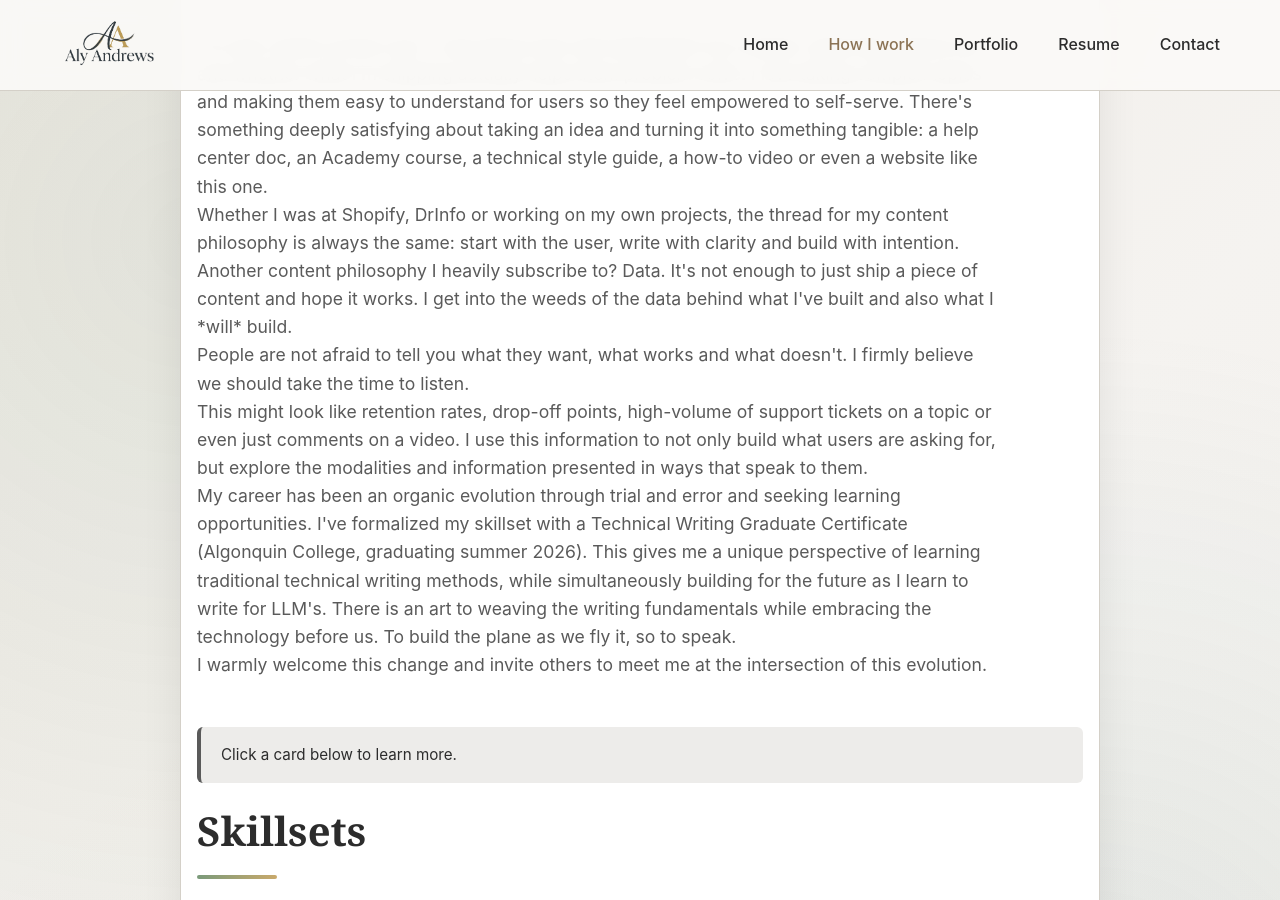
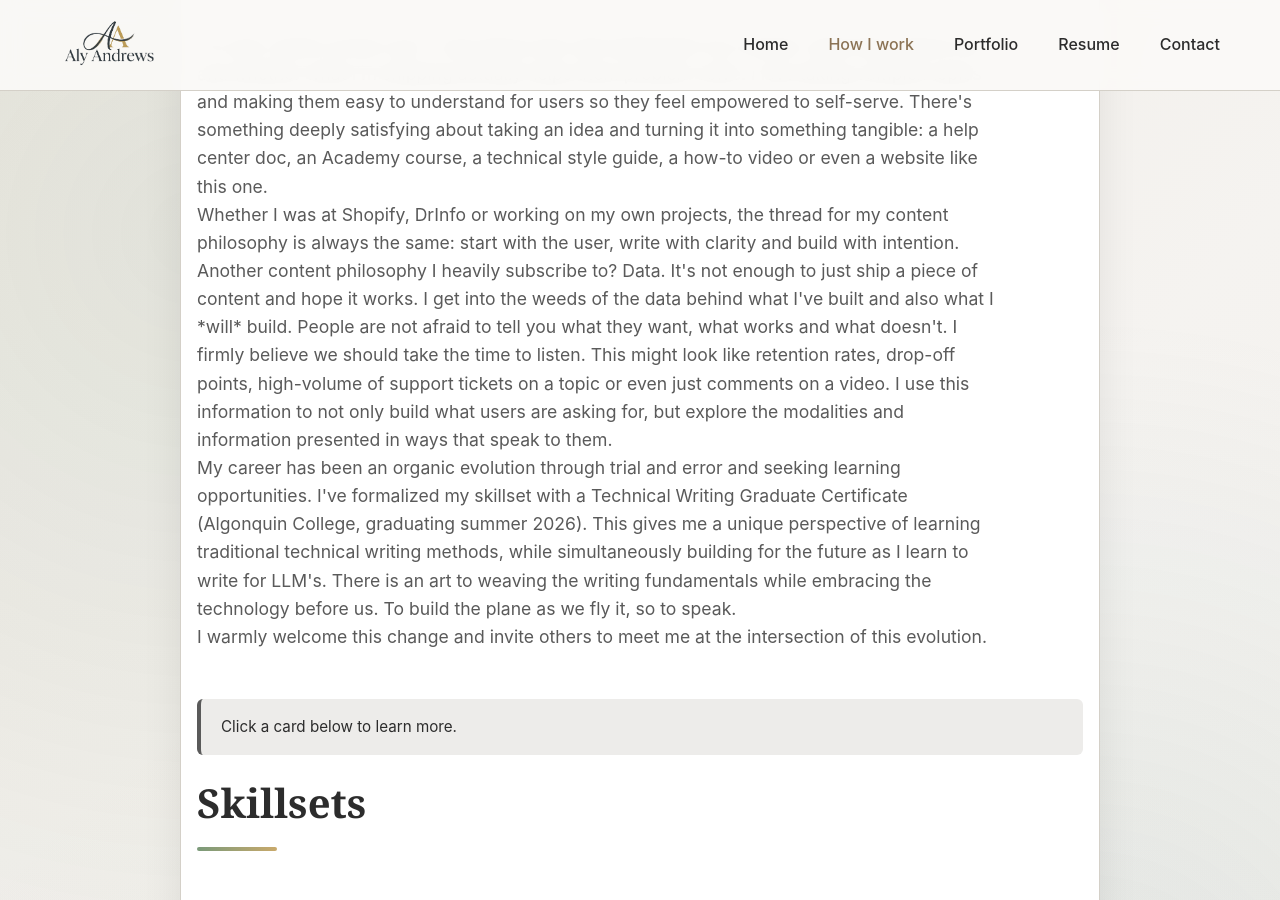
Before and after one commit to aly-andrews/aly-andrews.github.io, a Jekyll site: the page built from pages/how-i-work.md, in a window 1280 px wide and 900 px high, scrolled down 545 px. Built offline with Jekyll 4.4.1, drawn with Linux system fonts in a browser that asks for light colours.

Commit message:
Remove blockquote to fix Jekyll build
The blockquote was causing kramdown parser errors in the Jekyll build.
Reverting to plain paragraph text to resolve the build failure.

```diff
--- a/pages/how-i-work.md
+++ b/pages/how-i-work.md
@@ -19,11 +19,7 @@
       <h2 class="section-title">Content philosophies</h2>
       <p>I'm user centric at the core. I care about who will read/watch my content, what they need to do and whether what I'm shipping actually helps them problem solve. I love taking complex topics and making them easy to understand for users so they feel empowered to self-serve. There's something deeply satisfying about taking an idea and turning it into something tangible: a help center doc, an Academy course, a technical style guide, a how-to video or even a website like this one.</p>
       <p>Whether I was at Shopify, DrInfo or working on my own projects, the thread for my content philosophy is always the same: start with the user, write with clarity and build with intention.</p>
-      <p>Another content philosophy I heavily subscribe to? Data. It's not enough to just ship a piece of content and hope it works. I get into the weeds of the data behind what I've built and also what I *will* build.</p>
-      <blockquote>
-        <p>People are not afraid to tell you what they want, what works and what doesn't. I firmly believe we should take the time to listen.</p>
-      </blockquote>
-      <p>This might look like retention rates, drop-off points, high-volume of support tickets on a topic or even just comments on a video. I use this information to not only build what users are asking for, but explore the modalities and information presented in ways that speak to them.</p>
+      <p>Another content philosophy I heavily subscribe to? Data. It's not enough to just ship a piece of content and hope it works. I get into the weeds of the data behind what I've built and also what I *will* build. People are not afraid to tell you what they want, what works and what doesn't. I firmly believe we should take the time to listen. This might look like retention rates, drop-off points, high-volume of support tickets on a topic or even just comments on a video. I use this information to not only build what users are asking for, but explore the modalities and information presented in ways that speak to them.</p>
       <p>My career has been an organic evolution through trial and error and seeking learning opportunities. I've formalized my skillset with a Technical Writing Graduate Certificate (Algonquin College, graduating summer 2026). This gives me a unique perspective of learning traditional technical writing methods, while simultaneously building for the future as I learn to write for LLM's. There is an art to weaving the writing fundamentals while embracing the technology before us. To build the plane as we fly it, so to speak.</p>
       <p>I warmly welcome this change and invite others to meet me at the intersection of this evolution.</p>
     </div>
```
Also changed, not shown: .github/workflows/deploy-pages.yml.
